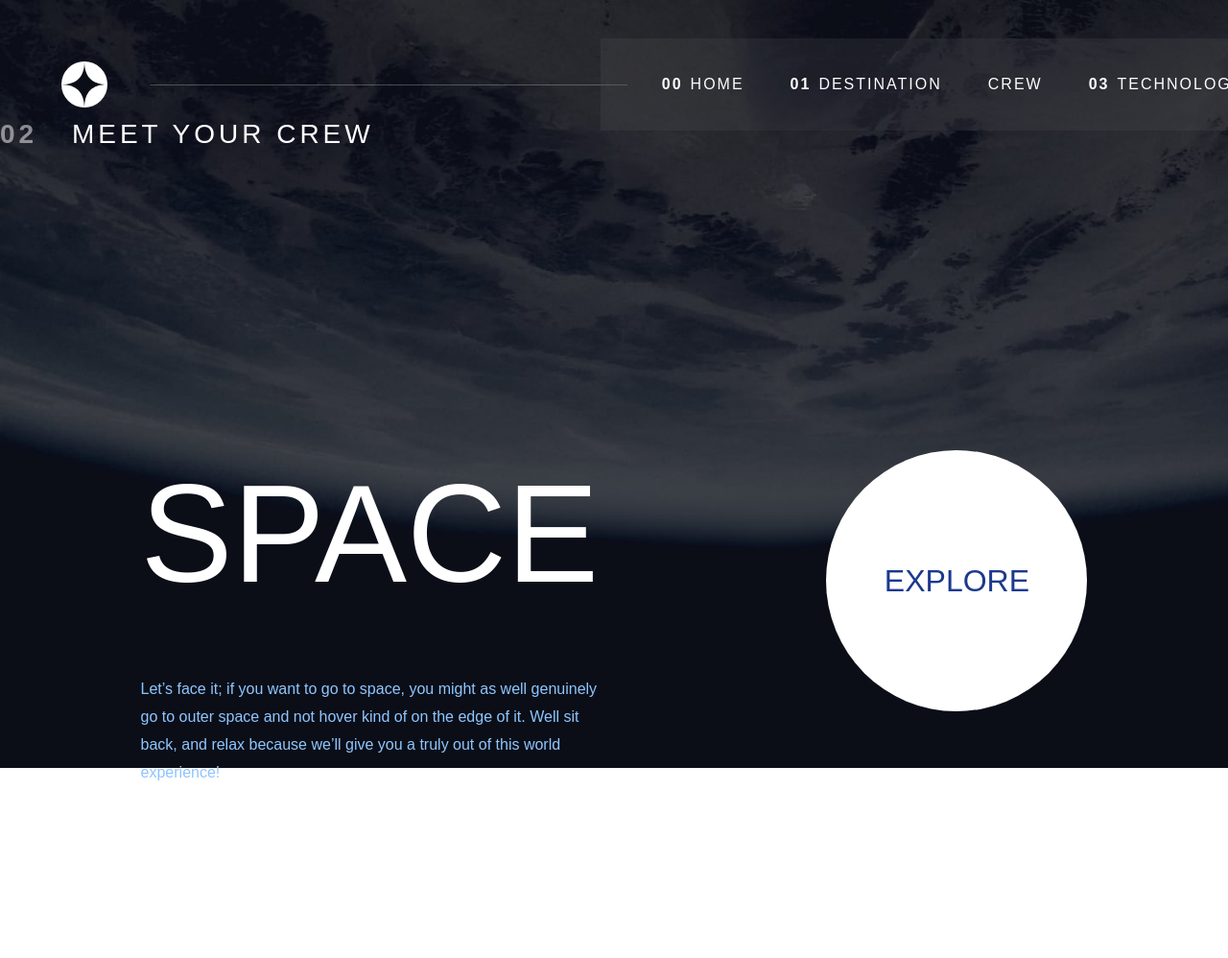
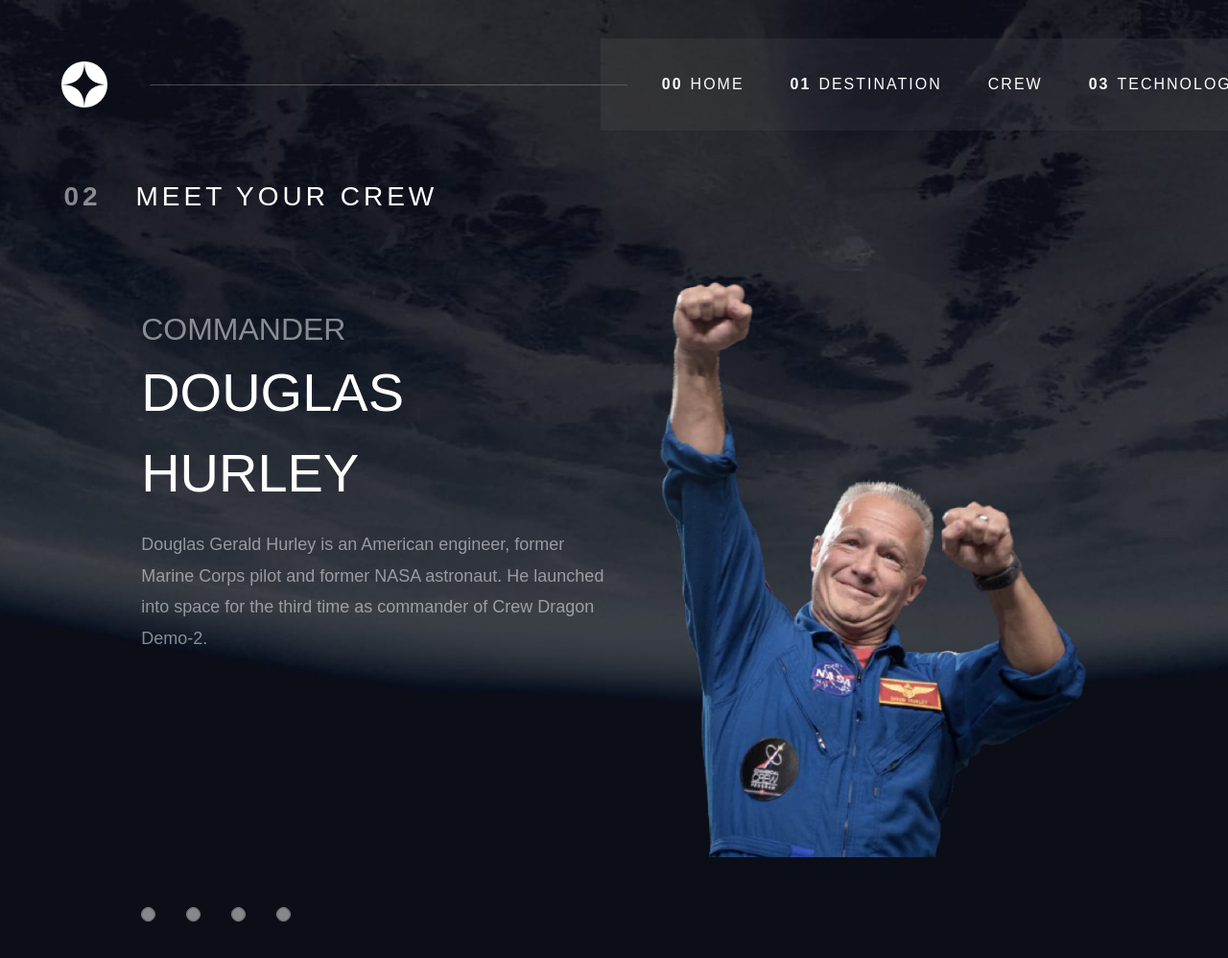
Before and after one commit to Star-Mdakane/space-tourism-website-tailwind, a website: page starter-code/crew.html in a window 1280 px wide. Shown: the whole page at 96% size. Before the commit the page ends 819 px from the top, so only its background shows below. Drawn offline with Linux system fonts and the light colour scheme; a web font is replaced by a local one.

Commit message:
crew page

```diff
--- a/starter-code/crew.html
+++ b/starter-code/crew.html
@@ -73,38 +73,90 @@
                 src="./assets/shared/icon-hamburger.svg" alt="">
         </header>
 
-        <!--Destination Page Title -->
+        <!--Technology Page Title -->
         <p
-            class="text-white text-[16px] uppercase md:text-[20px] text-center leading-[32.1%] md:leading-[auto] md:tracking-[4px] lg:text-left lg:text-[28px]">
+            class="text-white text-[16px] uppercase md:text-[20px] text-center md:text-left leading-[auto] md:tracking-[4px] lg:text-left lg:text-[28px] my-6 md:ml-[5.2%] md:mt-10 lg:mt-12">
             <span class="font-bold opacity-50 mr-6">02</span>
             Meet your crew
         </p>
 
-        <!-- Crew Hero Section -->
+
+        <!--Technology Hero Section -->
         <div
-            class="flex flex-col flex-1 justify-center lg:items-end items-center mx-auto md:gap-16.5 lg:flex-row  w-[87.2%] md:w-[87%] lg:w-[77.1%] lg:flex-none lg:h-158 lg:my-auto lg:gap-7.5">
+            class="flex flex-col justify-center mx-auto gap-8 lg:flex-row lg:items-center  w-[87.2%] md:w-[89.6%] lg:w-[77.01%] lg:flex-none lg:h-183.5 lg:gap-8 lg:mb-12">
 
+            <!-- Technology Hero Pagination -->
+            <div
+                class="flex flex-col items-center gap-10 h-80 md:mx-auto md:w-lg md:h-96  lg:w-158.75 lg:h-full lg:justify-end pt-10 lg:pt-0 lg:mb-12 lg:gap-60">
 
-            <!-- Crew Hero Content -->
+                <!-- Technology Content-->
+
+                <div class="flex flex-col gap-4 lg:mb-0">
+                    <div class="flex flex-col">
+                        <!-- Pagination Title -->
+                        <p
+                            class="text-white/50 text-center text-[18px] leading-[auto] md:text-[24px] lg:text-[32px] uppercase lg:text-left">
+                            Commander
+                        </p>
+
+                        <p id="terminology"
+                            class="uppercase text-[24px] text-white text-center leading-[auto] md:text-[40px] lg:text-[56px] lg:text-left">
+                            Douglas Hurley
+                        </p>
+
+                    </div>
+                    <!-- Pagination Description -->
+                    <p
+                        class="text-[15px] text-white/50  text-center md:text-[16px] leading-[180%] lg:text-[18px] lg:text-left pb-6">
+                        Douglas Gerald Hurley is an American engineer, former Marine Corps pilot and former NASA
+                        astronaut. He launched into space for the third time as commander of Crew Dragon Demo-2.
+                    </p>
+                </div>
+
+                <!--Technology Nav -->
+                <nav class="block mx-auto lg:w-[51.11%] md:w-[83.33%] lg:mx-0 lg:mr-auto">
+                    <ul class="w-full flex items-center justify-center gap-8 lg:items-start lg:justify-start">
+                        <li id="one"
+                            class="flex border border-white/50 w-2.5 h-2.5 lg:w-3.75 lg:h-3.75 rounded-full overflow-hidden">
+                            <button
+                                class="bg-white/50 leading-[auto] uppercase hover:bg-white hover:text-blue-900 w-full h-full">
+
+                            </button>
+
+                        </li>
+                        <li id="two"
+                            class="flex border border-white/50 w-2.5 h-2.5 lg:w-3.75 lg:h-3.75 rounded-full overflow-hidden">
+                            <button
+                                class=" bg-white/50 leading-[auto] uppercase hover:bg-white hover:text-blue-900 w-full h-full">
+
+                            </button>
+
+                        </li>
+                        <li id="three"
+                            class="flex border border-white/50 w-2.5 h-2.5 lg:w-3.75 lg:h-3.75 rounded-full overflow-hidden">
+                            <button
+                                class=" bg-white/50 leading-[auto] uppercase hover:bg-white hover:text-blue-900 w-full h-full">
+
+                            </button>
+                        </li>
+                        <li id="three"
+                            class="flex border border-white/50 w-2.5 h-2.5 lg:w-3.75 lg:h-3.75 rounded-full overflow-hidden">
+                            <button
+                                class=" bg-white/50 leading-[auto] uppercase hover:bg-white hover:text-blue-900 w-full h-full">
+
+                            </button>
+                        </li>
+                    </ul>
+                </nav>
+
+            </div>
+            <!-- Technology Hero Image -->
             <div
-                class="flex flex-col justify-end gap-6 h-73.5 md:mx-auto md:w-lg md:h-83.5 lg:h-85.75 lg:justify-start lg:w-135">
-                <h1
-                    class="text-white text-center text-[80px] md:text-[144px] md:leading-[171.9%] uppercase lg:text-left">
-                    Space
-                </h1>
-                <p class="text-[15px] text-blue-300 text-center md:text-[16px] leading-[180%] lg:text-left">
-                    Let’s face it; if you want to go to space, you might as well genuinely go to
-                    outer space and not hover kind of on the edge of it. Well sit back, and relax
-                    because we’ll give you a truly out of this world experience!
-                </p>
-            </div>
-
-            <!-- Crew Hero Image -->
-            <div
-                class="flex items-center justify-center w-full md:w-lg md:h-68 h-95.5 lg:h-85.75 lg:justify-end lg:w-135">
-                <div
-                    class="flex items-center justify-center text-[18px] md:text-[32px] md:leading-normal text-blue-900 w-36 md:w-68 h-36 md:h-68 bg-white rounded-full uppercase cursor-pointer ring-0 hover:ring-70 hover:ring-white/10 transition-all duration-300">
-                    Explore
+                class="flex items-center justify-center w-full lg:w-152 mx-auto lg:mx-0 h-85 md:h-116 lg:h-full lg:justify-end mb-12">
+                <div id="destination-img"
+                    class="min-w-67.75 max-w-134 w-67.75 h-full md:w-111.5 lg:h-150 flex items-center justify-center transition bg-[url(../assets/crew/image-douglas-hurley.webp)] bg-top bg-no-repeat bg-cover">
+                    <!-- <img class="w-full h-full lg:h-120 lg:w-120"
+                        src="./assets/technology/image-launch-vehicle-portrait.jpg" alt=""> -->
                 </div>
             </div>
         </div>
```
Also changed, not shown: starter-code/technology.html (+2 -2 lines), starter-code/css/output.css.
